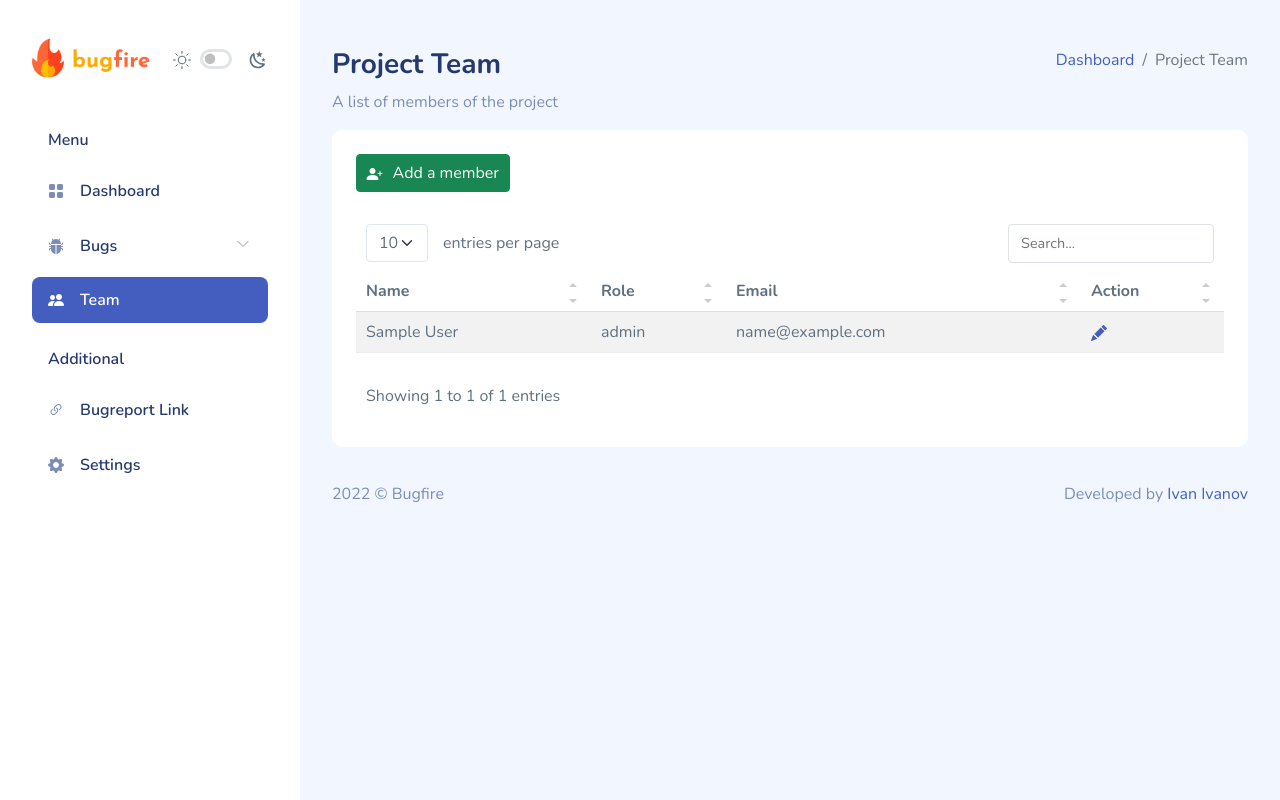
After one commit to m1stik/Bugfire, a Flask app: page /team in a window 1280 px wide. The commit adds this page. Run offline with Flask 2, Linux system fonts and the light colour scheme; the visitor is signed in with stand-in values (Sample User, id 1); data comes from the database, SQL or seed files in the repository; some libraries are stand-ins or nearby versions.

Commit message:
Added team section

```diff
--- a/app.py
+++ b/app.py
@@ -8,8 +8,9 @@ from flask_sqlalchemy import SQLAlchemy
 from sqlalchemy.orm import relationship
 from sqlalchemy.ext.declarative import declarative_base
 from flask_login import UserMixin, login_user, LoginManager, login_required, current_user, logout_user
-from forms import CreateUserForm, LogInForm, AddBugForm
+from forms import CreateUserForm, LogInForm, AddBugForm, AddMemberForm, EditMemberForm
 from flask_gravatar import Gravatar
+from password_generator import PasswordGenerator
 from functools import wraps
 from dotenv import load_dotenv
 
@@ -21,7 +22,7 @@ DB_HOST = os.getenv('DB_HOST')
 DB_DATABASE = os.getenv('DB_DATABASE')
 APP_SECRET_KEY = os.getenv('APP_SECRET_KEY')
 
-## Objects
+## App set up
 app = Flask(__name__)
 app.config['SECRET_KEY'] = APP_SECRET_KEY
 ckeditor = CKEditor(app)
@@ -65,6 +66,7 @@ class Bug(db.Model, Base):
     project_id = db.Column(db.Integer, db.ForeignKey("projects.id"))
     project = relationship("Project", back_populates="bugs")
 
+## Uncomment this for the initial creation of the database
 #db.create_all()
 
 ## FLASK LOGIN
@@ -85,7 +87,7 @@ gravatar = Gravatar(app,
 def load_user(user_id):
     return User.query.get(int(user_id))
 
-## DECORATOR FOR ADMIN ONLY PAGES
+## Decorator for login required pages
 def logged_only(function):
     @wraps(function)
     def wrapper_function(*args, **kwargs):
@@ -96,7 +98,7 @@ def logged_only(function):
         return function(*args, **kwargs)
     return wrapper_function
 
-
+## ROUTES
 @app.route("/dashboard")
 @logged_only
 def dashboard():
@@ -164,6 +166,7 @@ def logout():
 def forgot_pass():
     return render_template("auth-forgot-password.html")
 
+## BUGS
 @app.route("/bugs")
 @logged_only
 def bugs():
@@ -247,5 +250,55 @@ def bug_edit(bug_id):
 
     return render_template("add-bug.html", form=edit_form, page_name=f"Edit {bug.title}")
 
+## MEMBERS
+@app.route("/team")
+@logged_only
+def team():
+    project_members = User.query.filter_by(project_id=current_user.project_id).all()
+    return render_template("project-members.html", members=project_members, page_name="Project Team")
+
+@app.route("/add-member", methods=["POST", "GET"])
+@logged_only
+def add_member():
+    form = AddMemberForm(password=PasswordGenerator().generate())
+    project = Project.query.get(current_user.project_id)
+    if form.validate_on_submit():
+        if User.query.filter_by(email=form.email.data).first():
+            flash("User with such email already exists")
+            return redirect(url_for("add_member"))
+        else:
+            hashed_salted_password = generate_password_hash(
+                password = form.password.data,
+                method = 'pbkdf2:sha256',
+                salt_length = 8
+            )
+            new_user = User(
+                name = form.name.data,
+                password = hashed_salted_password,
+                email = form.email.data,
+                role = form.role.data,
+                project = project
+            )
+            db.session.add( new_user)
+            db.session.commit()
+            # SEND EMAIL
+            return redirect(url_for("team"))
+    return render_template("add-member.html", form=form, page_name="Add a Member")
+
+@app.route("/edit-member/<int:member_id>", methods=["POST", "GET"])
+@logged_only
+def edit_member(member_id):
+    member = User.query.get(member_id)
+    edit_form = EditMemberForm(
+        name=member.name,
+        role=member.role
+    )
+    if edit_form.validate_on_submit():
+        member.name=edit_form.name.data,
+        member.role=edit_form.role.data,
+        db.session.commit()
+        return redirect(url_for("team"))
+    return render_template("add-member.html", form=edit_form, page_name=f"Edit {member.name}")
+
 if __name__ == "__main__":
     app.run(host='0.0.0.0', port=5000)
--- a/templates/dashboard-footer.html
+++ b/templates/dashboard-footer.html
@@ -1,7 +1,7 @@
             <footer>
                 <div class="footer clearfix mb-0 text-muted">
                     <div class="float-start">
-                        <p>2022 &copy; Firebug</p>
+                        <p>2022 &copy; Bugfire</p>
                     </div>
                     <div class="float-end">
                         <p>Developed by <a href="https://github.com/m1stik">Ivan Ivanov</a></p>
@@ -11,7 +11,7 @@
         </div>
     </div>
     <script src="{{ url_for('static', filename='js/app.js') }}"></script>
-    {% if page_name in ['Active Bugs', 'Your Bugs', 'New Bugs', 'Bugs History']: %}
+    {% if page_name in ['Active Bugs', 'Your Bugs', 'New Bugs', 'Bugs History', 'Project Team']: %}
         <script src="{{ url_for('static', filename='js/extensions/simple-datatables.js') }}"></script>
     {% endif %}
 <!-- <script src="{{ url_for('static', filename='js/pages/dashboard.js') }}"></script> -->
--- a/templates/dashboard-header.html
+++ b/templates/dashboard-header.html
@@ -4,13 +4,13 @@
 <head>
     <meta charset="UTF-8">
     <meta name="viewport" content="width=device-width, initial-scale=1.0">
-    <title>{{ page_name }} - Firebug</title>
+    <title>{{ page_name }} - Bugfire</title>
 
     <link rel="stylesheet" href="{{ url_for('static', filename='css/main/app.css') }}">
     <link rel="stylesheet" href="{{ url_for('static', filename='css/main/app-dark.css') }}">
     <link rel="shortcut icon" href="{{ url_for('static', filename='images/logo/favicon.png') }}" type="image/png">
 
-    {% if page_name in ['Active Bugs', 'Your Bugs', 'New Bugs', 'Bugs History']: %}
+    {% if page_name in ['Active Bugs', 'Your Bugs', 'New Bugs', 'Bugs History', 'Project Team']: %}
         <link rel="stylesheet" href="{{ url_for('static', filename='css/pages/simple-datatables.css') }}">
     {% endif %}
 
@@ -70,9 +70,8 @@
                 </ul>
             </li>
 
-            <li
-                class="sidebar-item  ">
-                <a href="form-layout.html" class='sidebar-link'>
+            <li class="sidebar-item {% if page_name in ['Project Team', 'Add a Member']: %}active{% endif %}">
+                <a href="{{url_for('team')}}" class='sidebar-link'>
                     <i class="bi bi-people-fill"></i>
                     <span>Team</span>
                 </a>
--- /dev/null
+++ b/templates/project-members.html
@@ -0,0 +1,53 @@
+{% include "dashboard-header.html" %}
+
+<div class="page-heading">
+    <div class="page-title">
+        <div class="row">
+            <div class="col-12 col-md-6 order-md-1 order-last">
+                <h3>{{page_name}}</h3>
+                <p class="text-subtitle text-muted">A list of members of the project</p>
+            </div>
+            <div class="col-12 col-md-6 order-md-2 order-first">
+                <nav aria-label="breadcrumb" class="breadcrumb-header float-start float-lg-end">
+                    <ol class="breadcrumb">
+                        <li class="breadcrumb-item"><a href="{{url_for('dashboard')}}">Dashboard</a></li>
+                        <li class="breadcrumb-item active" aria-current="page">{{page_name}}</li>
+                    </ol>
+                </nav>
+            </div>
+        </div>
+    </div>
+    <section class="section">
+        <div class="card">
+            <div class="card-header">
+                <a href="{{ url_for('add_member') }}" class="btn icon icon-left btn-success"><i class="bi bi-person-plus-fill" style="margin-right: 10px;"></i>Add a member</a>
+            </div>
+            <div class="card-body">
+
+                <table class="table table-striped" id="table1">
+                    <thead>
+                        <tr>
+                            <th>Name</th>
+                            <th>Role</th>
+                            <th>Email</th>
+                            <th>Action</th>
+                        </tr>
+                    </thead>
+                    <tbody>
+                        {% for member in members %}
+                        <tr>
+                            <td>{{member.name}}</td>
+                            <td>{{member.role}}</td>
+                            <td>{{member.email}}</td>
+                            <td><a href="{{url_for('edit_member', member_id=member.id)}}"><i class="bi bi-pencil-fill"></i></a></td>
+                        </tr>
+                        {% endfor %}
+                    </tbody>
+
+                </table>
+            </div>
+        </div>
+    </section>
+</div>
+
+{% include "dashboard-footer.html" %}
```
Also changed, not shown: forms.py (+13 -2 lines), password_generator.py (added, +31 -0 lines), templates/add-member.html (added, +75 -0 lines), templates/layout-default.html (deleted, +0 -34 lines).
